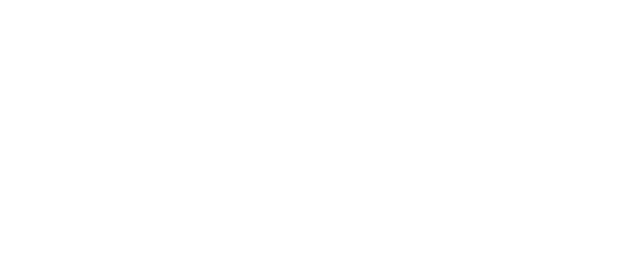
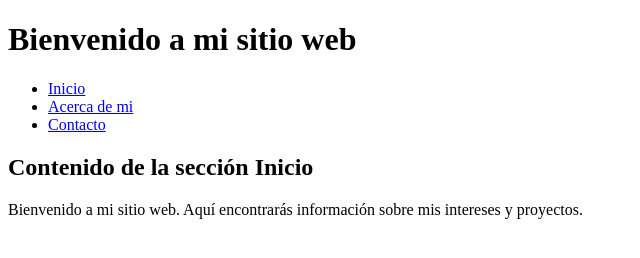
Before and after one commit to guadii/Aprend-Programando-2024, a plain HTML site: page AP- Guadalupe Castro Outon 2024/pages/index.html in a window 1280 px wide. Shown: the whole page, without its empty margins (0-640 px from the left). Drawn offline with Linux system fonts and the light colour scheme.

Commit message:
Add files via upload

```diff
--- a/AP- Guadalupe Castro Outon 2024/pages/index.html
+++ b/AP- Guadalupe Castro Outon 2024/pages/index.html
@@ -3,9 +3,19 @@
     <head>
         <title>Valorant Agents</title>
     </head>
-    <body>
-        <p>
+    <header>
+        <h1>Bienvenido a mi sitio web</h1>
+        <nav>
+            <ul>
+                <li><a href="/pages/index.html">Inicio</a></li>
+                <li><a href="/pages/acerca de mi.html">Acerca de mi</a></li>
+                <li><a href="/pages/contacto.html">Contacto</a></li>
+            </ul>
+        </nav>
+    </header>
 
-        </p>
+    <section id="inicio">
+        <h2>Contenido de la sección Inicio</h2>
+        <p>Bienvenido a mi sitio web. Aquí encontrarás información sobre mis intereses y proyectos.</p>
     </body>
 </html>
```
Also changed, not shown: AP- Guadalupe Castro Outon 2024/pages/acerca de mi.html (added, +5 -0 lines), AP- Guadalupe Castro Outon 2024/pages/contacto.html (+4 -0 lines), 1 other file.
